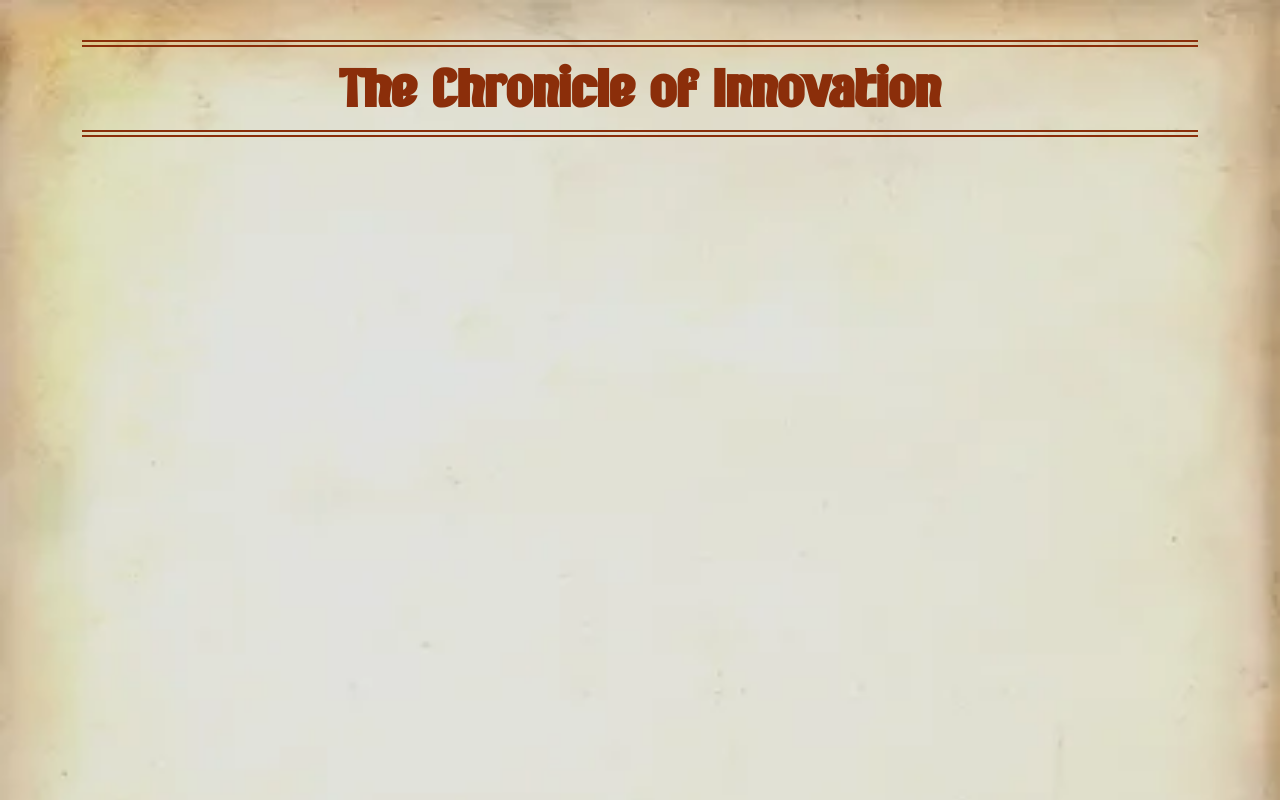
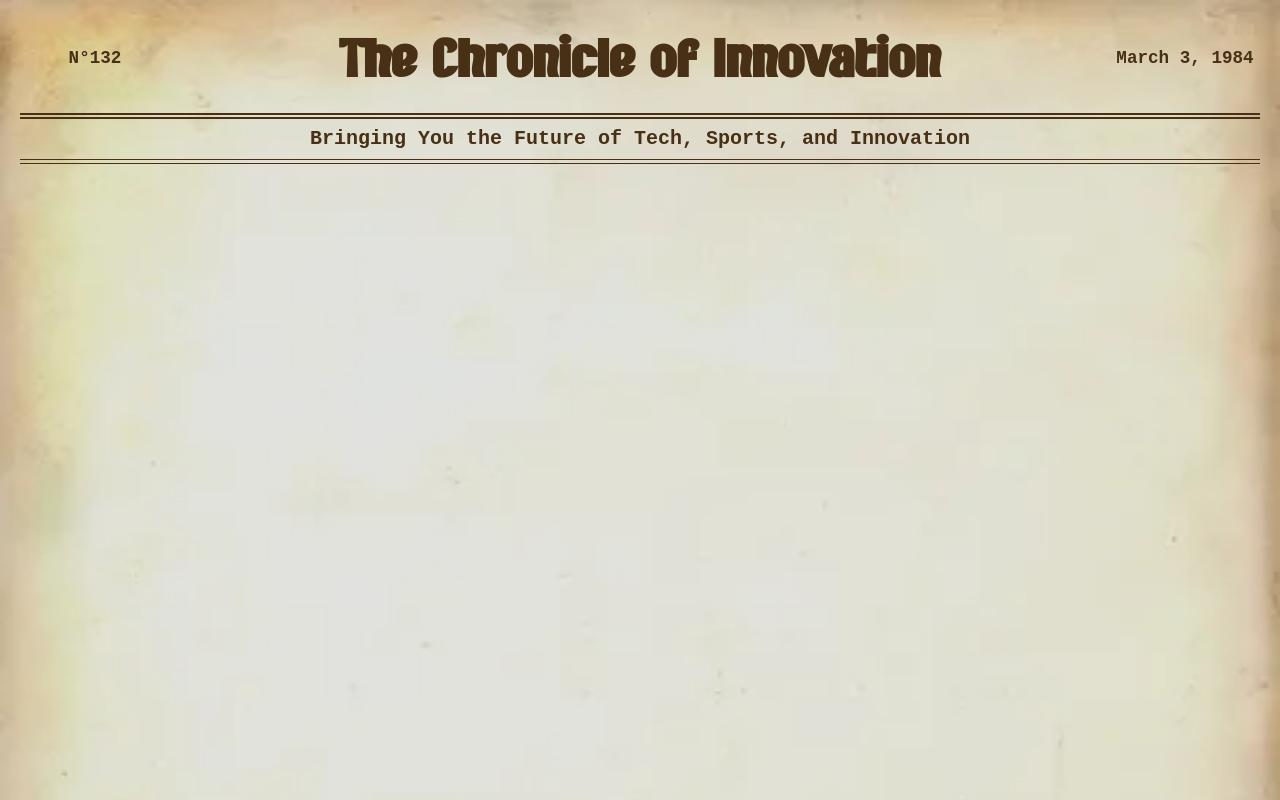
Before and after one commit to Riwa-Hammoud/The-Chronicle-of-Innovation, a plain HTML site: page newspaper/index.html in a window 1280 px wide. Drawn offline with Linux system fonts and the light colour scheme.

Commit message:
newspaper header

```diff
--- a/newspaper/index.html
+++ b/newspaper/index.html
@@ -7,8 +7,14 @@
     <title>The Chronicle of Innovation</title>
 </head>
 <body>
-    <header>
-        <h1>The Chronicle of Innovation</h1>
+    <header class="newspaper_title">
+        <section class="side">
+            <aside class="date_nb"><p class="nb">N°132</p></aside>
+            <h1>The Chronicle of Innovation</h1>
+            <aside class="date_nb"><p class="date">March 3, 1984</p></aside>
+        </section>
+        <h2 class="newspaper_subtitle">Bringing You the Future of Tech, Sports, and Innovation</h2>
     </header>
+
 </body>
 </html>
--- a/newspaper/style.css
+++ b/newspaper/style.css
@@ -2,7 +2,7 @@ body {
     background-image: url('../images/Old-paper-background.jpg');
     background-repeat: no-repeat ;
     background-size: cover;
-    font-family: Georgia, 'Times New Roman', Times, serif; /* Classic serif font for body text */
+    font-family: 'Courier New', Courier, monospace;
     color: #333;
     line-height: 1.6;
     margin: 0;
@@ -14,40 +14,73 @@ body {
     src: url('../turkeyes-bohemian-type-free-download/Turkeyes - Bohemian Type/Turkeyes.ttf');
 }
 
-h1{
-    font-family: 'Turkeyes';
-    color: rgb(139, 46, 10);
-    font-size: 3rem;
-    margin: 20px 0;
-    text-align: center;
-    position: relative;
+:root {
+    --dark: #483016; /* Dark color for the title */
+    --gray-color: #B0B0B0;   /* Gray color for backgrounds or text */
+    --background-color: #F5F5DC; /* Aged parchment background */
 }
 
-h1::before,
-h1::after {
+.newspaper_title .side {
+    display: flex;
+    align-items: center;
+    justify-content: space-between;
+}
+
+.newspaper_title {
+    text-align: center;
+    margin-bottom: 20px;
+}
+
+.newspaper_title h1{
+    font-family: 'Turkeyes';
+    color: var(--dark);
+    font-size: 3rem;
+    margin: 0;
+}
+
+.newspaper_title h2{
+    font-size: 1.25rem;
+    color: var(--dark);
+}
+
+.newspaper_subtitle::before,
+.newspaper_subtitle::after {
     content: '';
     display: block;
-    width: 90%;
-    height: 2px;
-    background-color: rgb(139, 46, 10);
+    width: 100%;
+    height: 1.5px;
+    background-color: var(--dark);
     margin: 10px auto;
     position: relative;
+    box-shadow: 0;
 }
 
-h1::before {
+.newspaper_subtitle::before {
     margin-bottom: 8px; /* Space between top double lines and title */
 }
 
-h1::after {
+.newspaper_subtitle::after {
     margin-top: 8px; /* Space between bottom double lines and title */
 }
 
 /* Second line above the title */
-h1::before {
-    box-shadow: 0 5px 0 rgb(139, 46, 10);
+.newspaper_subtitle::before {
+    box-shadow: 0 4px 0 var(--dark);
 }
 
 /* Second line below the title */
-h1::after {
-    box-shadow: 0 -5px 0 rgb(139, 46, 10);
+.newspaper_subtitle::after {
+    box-shadow: 0 -4px 0 var(--dark);
 }
+
+.date_nb {
+    font-size: 1rem;
+    color: var(--dark);
+}
+
+.date_nb p {
+    font-size: 1.1rem;
+    font-weight: 550;
+    margin: 0;
+    width: 150px;
+}
```
Also changed, not shown: images/image.png (added).
